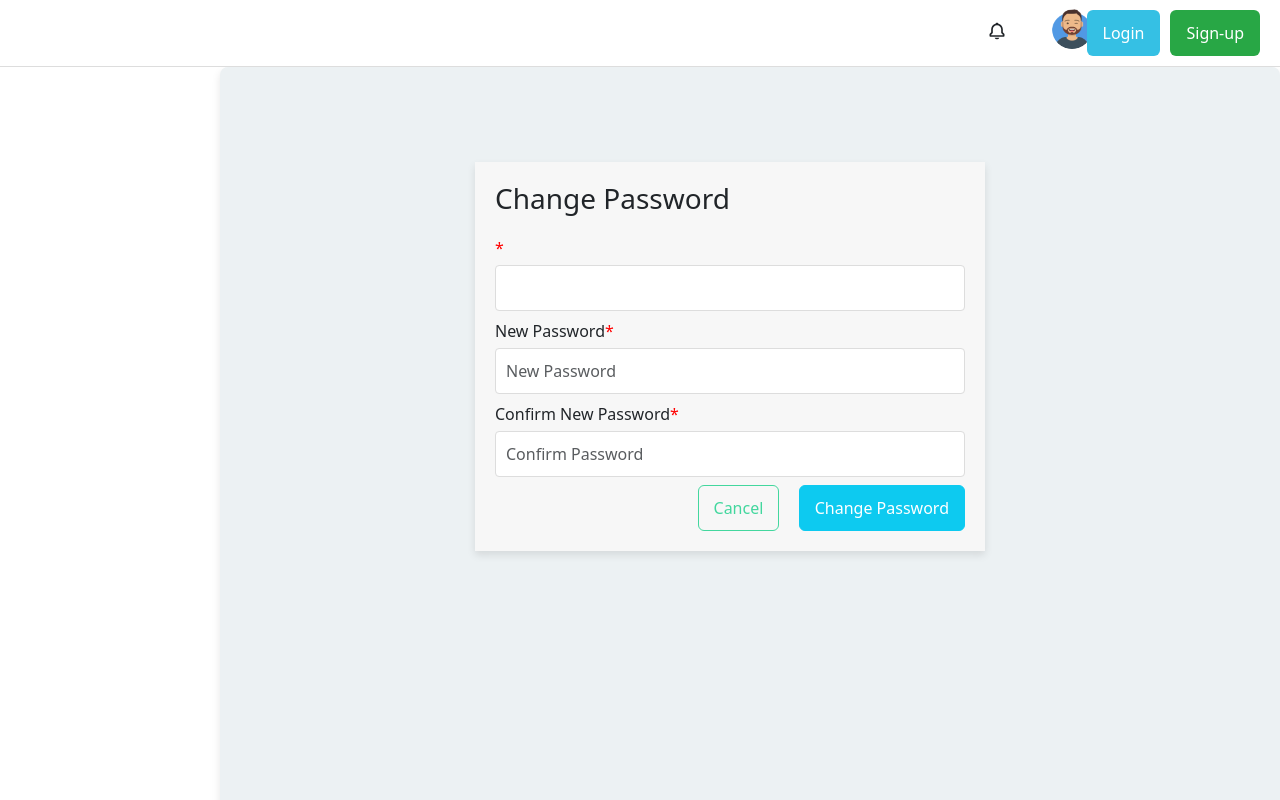
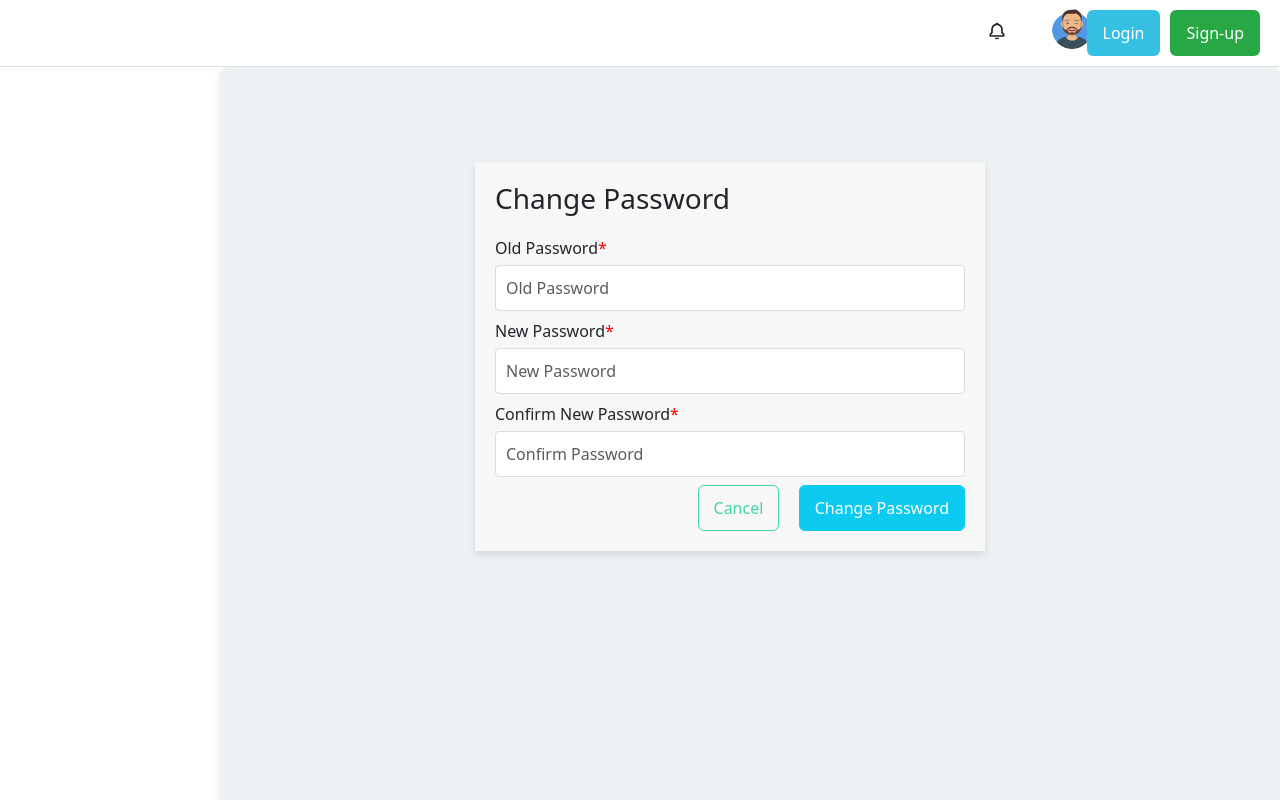
Before and after one commit to ashishkr710/EyeRefer, a React (Vite) app in the folder frontend/: page /update-password in a window 1280 px wide. Shown: the top 800 px of the page. Built offline with nearby package versions, Linux system fonts and the light colour scheme; no server answers.

Commit message:
Refactor Chat, Dashboard, and UpdatePassword components for improved clarity and usability; update message timestamp format, rename Dashboard column, and enhance UpdatePassword labels and placeholders

```diff
--- a/frontend/src/components/Chat.tsx
+++ b/frontend/src/components/Chat.tsx
@@ -174,7 +174,7 @@ const Chat: React.FC = () => {
                     className={`chat-bubble ${msg.sender_id === chatdata.user ? "chat-sent" : "chat-received"}`}
                   >
                     <p>{msg.message}</p>
-                    <span className="message-timestamp"> {new Date(msg.createdAt).toLocaleTimeString()} </span>
+                    <span className="message-timestamp"> {new Date(msg.createdAt).toLocaleTimeString([], { hour: '2-digit', minute: '2-digit' })} </span>
                   </div>
                 ))}
               </div>
--- a/frontend/src/components/Dashboard.tsx
+++ b/frontend/src/components/Dashboard.tsx
@@ -281,7 +281,7 @@ const Dashboard: React.FC = () => {
             <thead>
               <tr>
                 <th scope="col">Patient Name</th>
-                <th scope="col">Disease</th>
+                <th scope="col">Consult</th>
                 <th scope="col">Referred by</th>
                 <th scope="col">Referred to</th>
                 <th scope="col">Return to Referrer</th>
--- a/frontend/src/components/UpdatePassword.tsx
+++ b/frontend/src/components/UpdatePassword.tsx
@@ -61,7 +61,7 @@ const UpdatePassword: React.FC = () => {
 
         <form onSubmit={handleSubmit} className="update-password-form">
           <div className="form-group3">
-            <label htmlFor="old-password"><span className='star'>*</span></label>
+            <label htmlFor="old-password">Old Password<span className='star'>*</span></label>
             <input
               type="password"
               id="old-password"
@@ -69,7 +69,7 @@ const UpdatePassword: React.FC = () => {
               onChange={(e) => setOldPassword(e.target.value)}
               required
               className="form-control"
-              placeholder=""
+              placeholder="Old Password"
             />
           </div>
 
```
